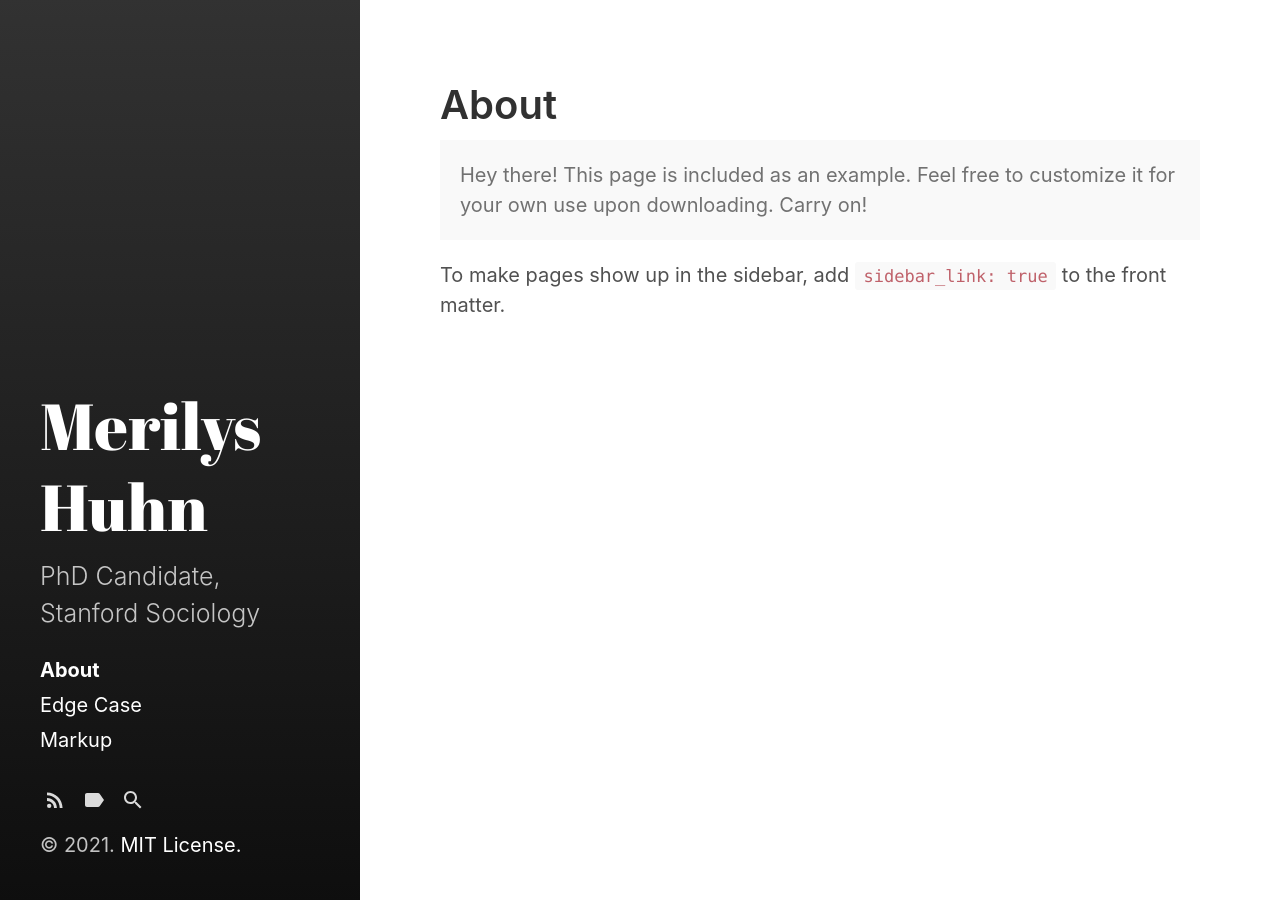
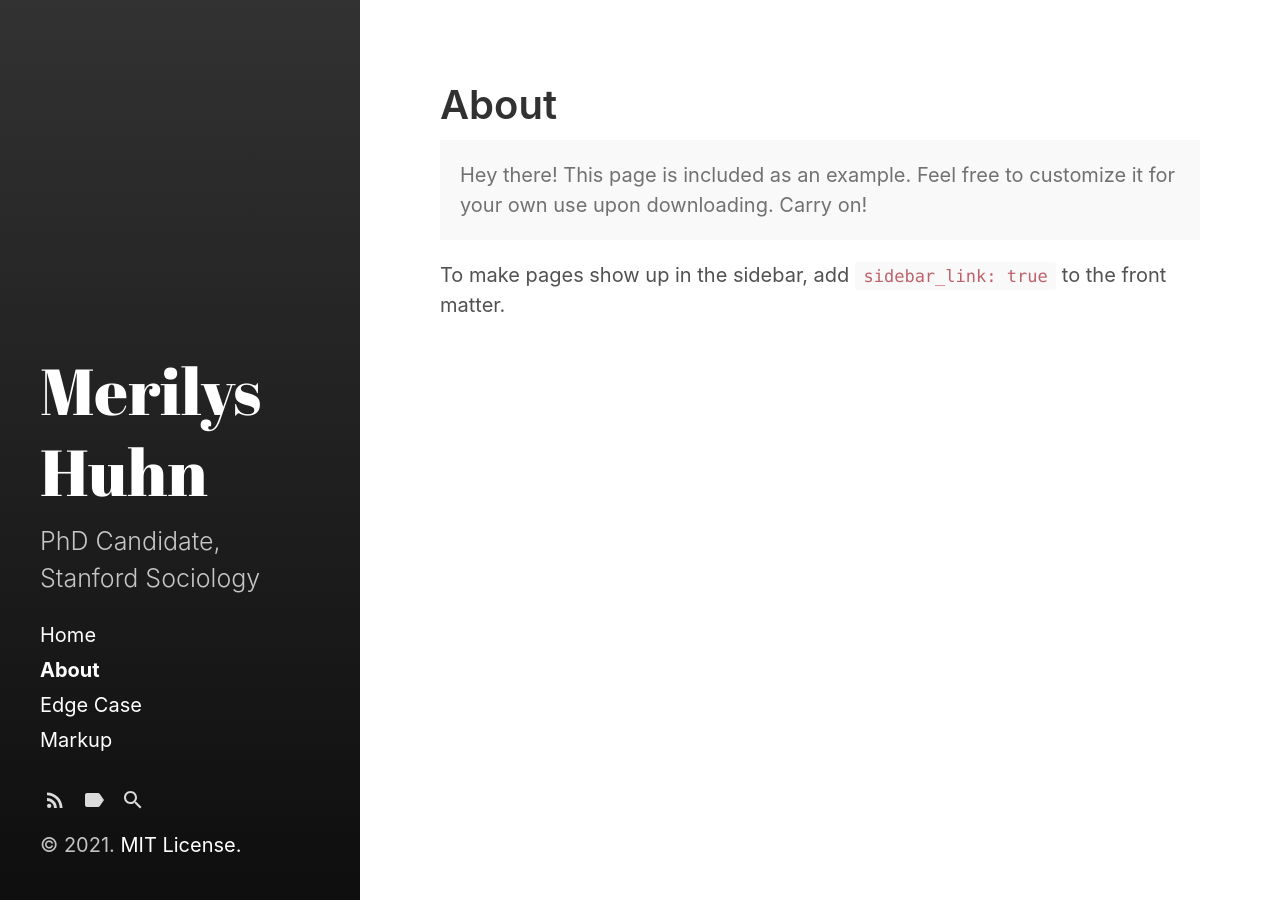
Before and after one commit to mwhuhn/mwhuhn.github.io, a Jekyll site: the page built from about.md, in a window 1280 px wide. Built offline with Jekyll 4.4.1, drawn with Linux system fonts in a browser that asks for light colours.

Commit message:
Update _config.yml

```diff
--- a/_config.yml
+++ b/_config.yml
@@ -2,3 +2,14 @@ remote_theme: fongandrew/hydeout
 
 title: Merilys Huhn
 description: PhD Candidate, Stanford Sociology
+
+markdown: kramdown
+highlighter: rouge
+paginate: 5
+
+plugins:
+  - jekyll-feed
+  - jekyll-gist
+  - jekyll-paginate
+
+sidebar_home_link:  true
```
